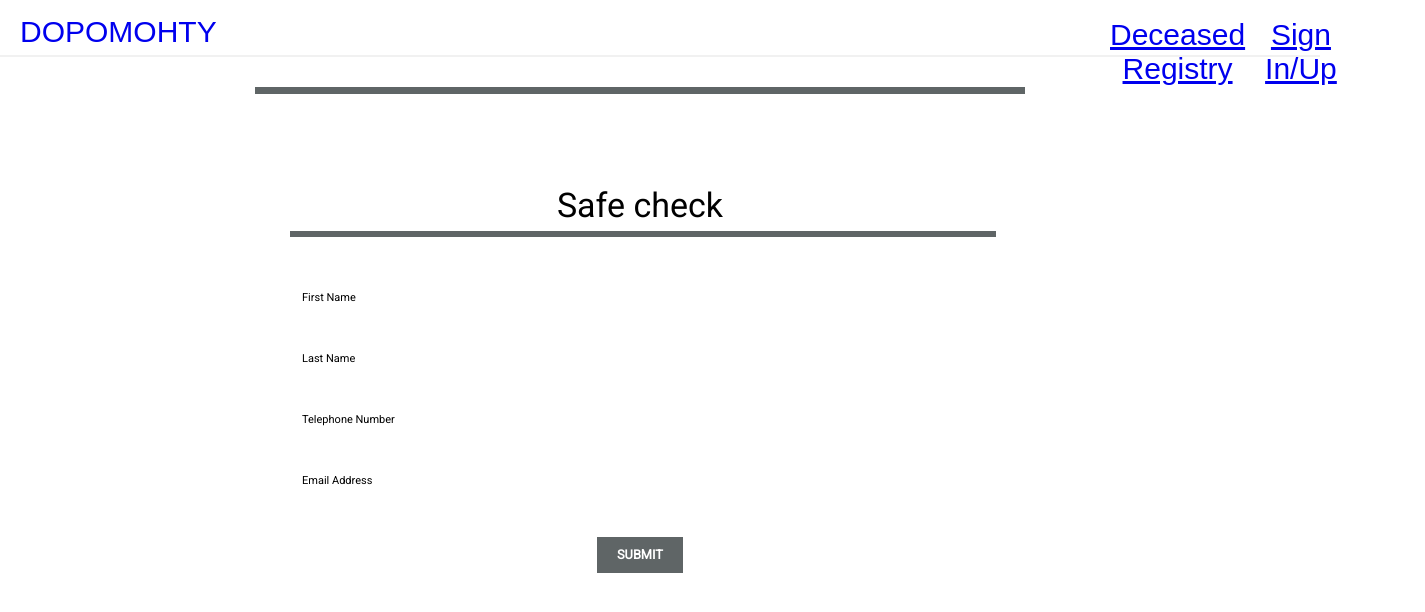
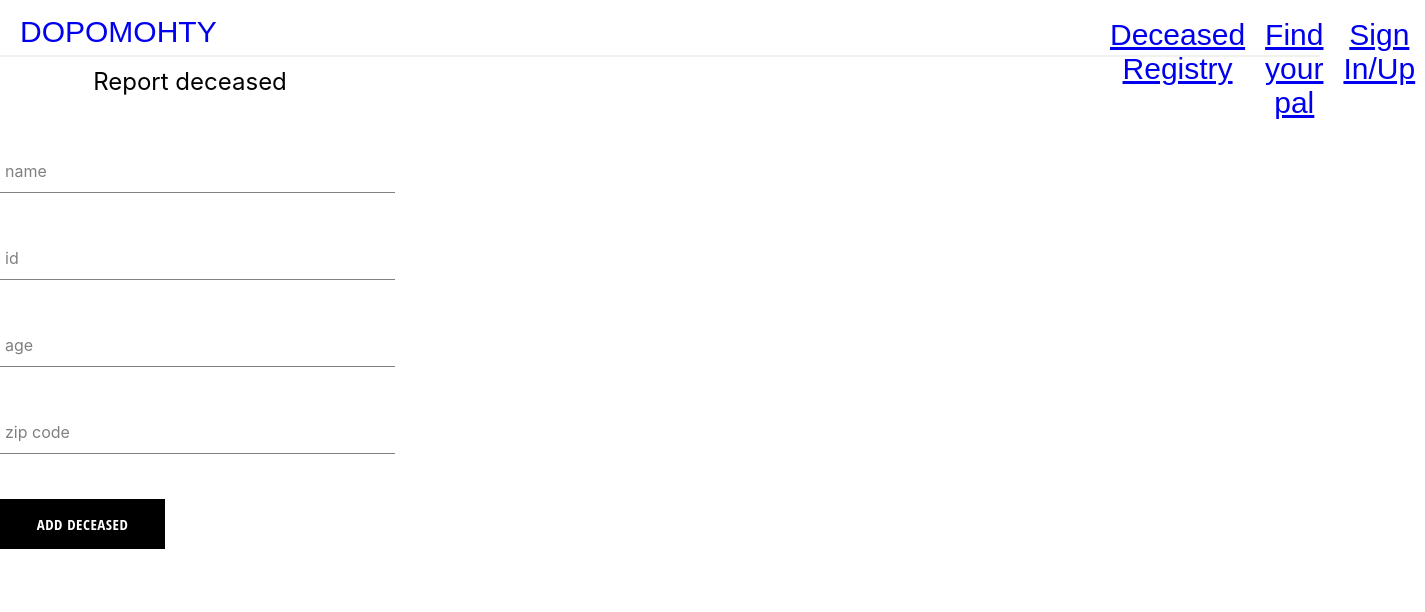
Before and after one commit to Achudan/dopomhty, a React (Create React App) app: page /decesedregistry in a window 1280 px wide. Shown: the top 612 px of the page, 1425 px wide, since content can reach past the window. Built offline with nearby package versions, Linux system fonts and the light colour scheme; no server answers; what google-maps-react would draw is missing.

Commit message:
deceased

```diff
--- a/package.json
+++ b/package.json
@@ -17,6 +17,7 @@
     "resolve-url-loader": "^5.0.0",
     "sass": "^1.49.9",
     "styled-components": "^5.3.3",
+    "uuidv4": "^5.0.1",
     "web-vitals": "^2.1.4"
   },
   "scripts": {
--- a/src/App.js
+++ b/src/App.js
@@ -5,6 +5,7 @@ import { Route, Routes } from 'react-router-dom';
 import SigninSignup from './pages/Signin/signin.component';
 import { useEffect, useState } from 'react';
 import { auth, createUserProfileDocument } from './firebase/firebase.utils';
+import DeceasedRegistry from './pages/DeceasedRegistry/deceasedRegistry.component';
 // import DeceasedRegistry from './pages/DeceasedRegistry/deceasedRegistry.component';
 import SafeCheck from './pages/SafeCheck/safecheck.page';
 function App() {
@@ -29,7 +30,8 @@ function App() {
       <Navbar currentUser={user}/>
       <Routes>
         <Route path='/' element={<SOS currentUser={user}/>}/>
-        <Route path='/decesedregistry' element={<SafeCheck/>}/>
+        <Route path='/decesedregistry' element={<DeceasedRegistry/>}/>
+        <Route path='/safelist' element={<SafeCheck/>}/>
         <Route path='/signin' element={<SigninSignup/>}/>
       </Routes>
     </div>
--- a/src/components/Nav/RightNav.jsx
+++ b/src/components/Nav/RightNav.jsx
@@ -42,6 +42,7 @@ const RightNav = ({ open, currentUser }) => {
   return (
     <Ul open={open}>
       <li><Link className="option" to="/decesedregistry">Deceased Registry</Link></li>
+      <li><Link className="option" to="/safelist">Find your pal</Link></li>
       {/* <li><Link className="option" to="/signin">Sign In/Up</Link></li> */}
       {
                 currentUser?
--- a/src/firebase/firebase.utils.js
+++ b/src/firebase/firebase.utils.js
@@ -34,6 +34,29 @@ export const createUserProfileDocument = async (userAuth, otherData) =>{
   return docRef;
 }
 
+
+export const createDeceasedPeopleDocument = async (randomid, otherData) =>{
+  if(!randomid){
+    return;
+  }
+
+  const docRef = firestore.doc(`deceased/${randomid}`);
+  const snapShot = await docRef.get();
+
+  // if(!snapShot.exists){
+  //   console.log('creating new user')
+  //   const {displayName, email} = userAuth;
+    const createdAt = new Date();
+    try{
+      await docRef.set({createdAt, ...otherData})
+    }
+    catch(error){
+      console.log('error creating user', error.message())
+    }
+  // }
+  return docRef;
+}
+
 firebase.initializeApp(config);
 export const auth = firebase.auth();
 export const firestore = firebase.firestore();
--- a/src/pages/DeceasedRegistry/deceasedRegistry.component.jsx
+++ b/src/pages/DeceasedRegistry/deceasedRegistry.component.jsx
@@ -1,8 +1,61 @@
 import React from "react";
+import FormInput from "../../components/Form-Input/form-input.component";
+import './deceasedRegistry.style.scss'
+import CustomButton from "../../components/Custom-Button/custom-button.component";
+import { useState } from "react/cjs/react.development";
+import {createDeceasedPeopleDocument} from "../../firebase/firebase.utils"
+import uuid4  from 'uuidv4';
 
-const DeceasedRegistry = () =>{
-    return(
-        <div>under cons</div>
+const DeceasedRegistry = () => {
+    const [state, setState] = useState({ name: '', id: '', age: '', zipcode: '' });
+    // const { uuid } = require('uuidv4');
+    const [completed, iscompleted] = useState(false);
+    const handleChange = (e) => {
+        setState((values) => ({ ...values, [e.target.name]: e.target.value }));
+    }
+    const handleSubmit = async (e) => {
+        e.preventDefault();
+        const { name, id, age, zipcode } = state;
+        try {
+
+            // const {user} = await auth.createUserWithEmailAndPassword(email, password);
+            // const randomid = Math.random()*10000000000;
+
+            const randomid = uuid4()
+            console.log(randomid)
+
+            const updatedDetails = {
+                ...state,
+                name: name,
+                id: id,
+                age: age,
+                zipcode: zipcode
+            }
+            setState(updatedDetails)
+            await createDeceasedPeopleDocument(randomid, {updatedDetails});
+            iscompleted(true);
+        }
+        catch (error) {
+            console.log(error);
+        }
+    }
+    return (
+        <div className="sign-up">
+            <h2 className="title">Report deceased</h2>
+            <form onSubmit={handleSubmit}>
+                <FormInput name="name" type="text" value={state.name} handleChange={(e) => handleChange(e)} label="Name" required />
+                <FormInput name="id" type="text" value={state.id} handleChange={(e) => handleChange(e)} label="ID" required />
+                <FormInput name="age" type="number" value={state.age} handleChange={(e) => handleChange(e)} label="Age" required />
+                <FormInput name="zipcode" type="zipcode" value={state.zipcode} handleChange={(e) => handleChange(e)} label="Zip Code" required />
+                <div className="buttons">
+                    <CustomButton type="submit">Add deceased</CustomButton>
+                </div>
+                {/* <button type="submit">Sign Up</button> */}
+                {
+                    completed?<p>Rest in peace</p>:<div></div>
+                }
+            </form>
+        </div>
     )
 }
 
--- a/src/pages/DeceasedRegistry/deceasedRegistry.style.scss
+++ b/src/pages/DeceasedRegistry/deceasedRegistry.style.scss
@@ -0,0 +1,12 @@
+.sign-up{
+    width: 380px;
+    display: flex;
+    flex-direction: column;
+    .buttons{
+        display: flex;
+        justify-content: space-between;
+    }
+    .title{
+     margin: 10px 0;
+    }
+}
```
Also changed, not shown: 1 other file (tests, documents, lock files or other folders).
